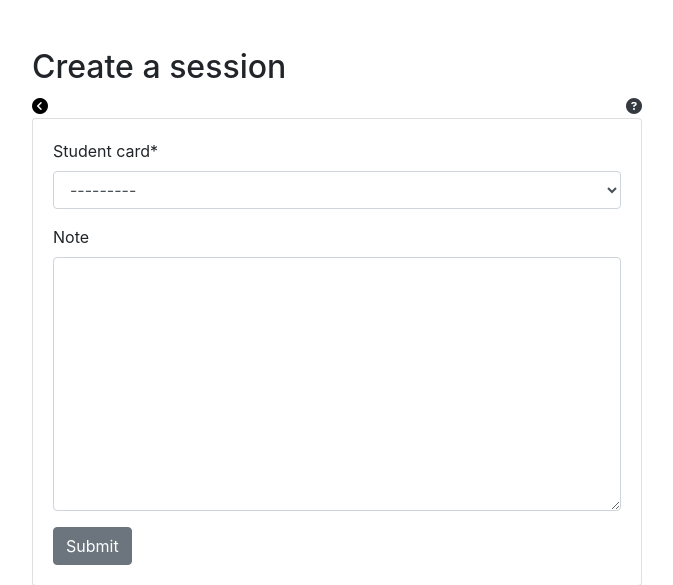
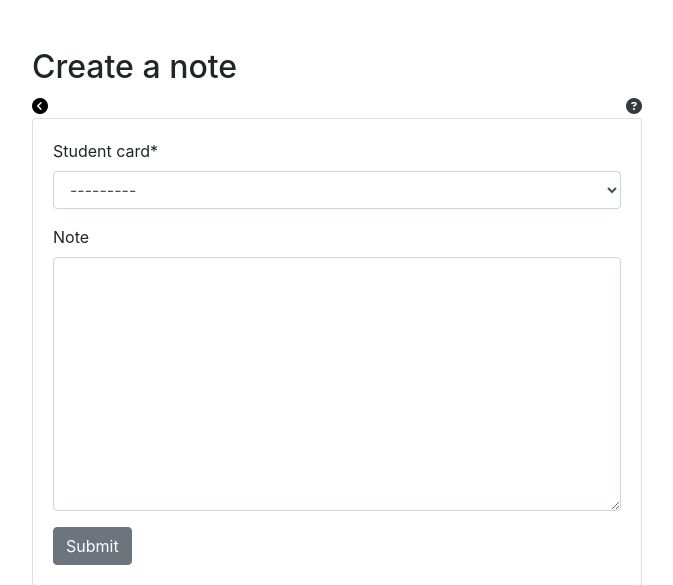
Before and after one commit to Pelikantapeten/p4-ms-dashboard, a Django app: page /createnote/ in a window 1280 px wide. Shown: the part 56-641 px from the top of the page, without its empty margins (303-976 px from the left). Run offline with Django 3.2, Linux system fonts and the light colour scheme; the visitor is signed in with stand-in values (Sample User, id 1); data that the repository does not hold is empty; parts of the project's set-up code (start-up, migrations or seed data) failed here and were passed over; some libraries are stand-ins or nearby versions.

Commit message:
Add fix to header and modal in notessubmit to display correct text

```diff
--- a/templates/notessubmit.html
+++ b/templates/notessubmit.html
@@ -2,7 +2,7 @@
 {% block content %}
 {% load crispy_forms_tags %}
 <div class="container col-6 mt-5">
-    <h2>Create a session</h2>
+    <h2>Create a note</h2>
     <button id="back-button" class="back-button float-left"><i class="fa-solid fa-circle-chevron-left"></i></button>
     <a href="#" data-toggle="modal" class="float-right text-dark" data-target="#helpModal"> <i class="fa-solid fa-circle-question"></i></a>
 </div>
@@ -25,11 +25,11 @@
       <div class="modal-content">
         <!-- Help Modal Header -->
         <div class="modal-header">
-          <h4 class="modal-title"><i class="fa-solid fa-circle-question"></i> Create Session</h4>
+          <h4 class="modal-title"><i class="fa-solid fa-circle-question"></i> Create a note</h4>
         </div>
         <!-- Help Modal body -->
         <div class="modal-body">
-          This is where you create a session. Choose the student in question and fill out the details. The session will be visible under "My Sessions" when it's created.
+          Create a quick note of information under a student. Choose a student and write a note.
         </div>
         <!-- Help Modal footer -->
         <div class="modal-footer">
```
